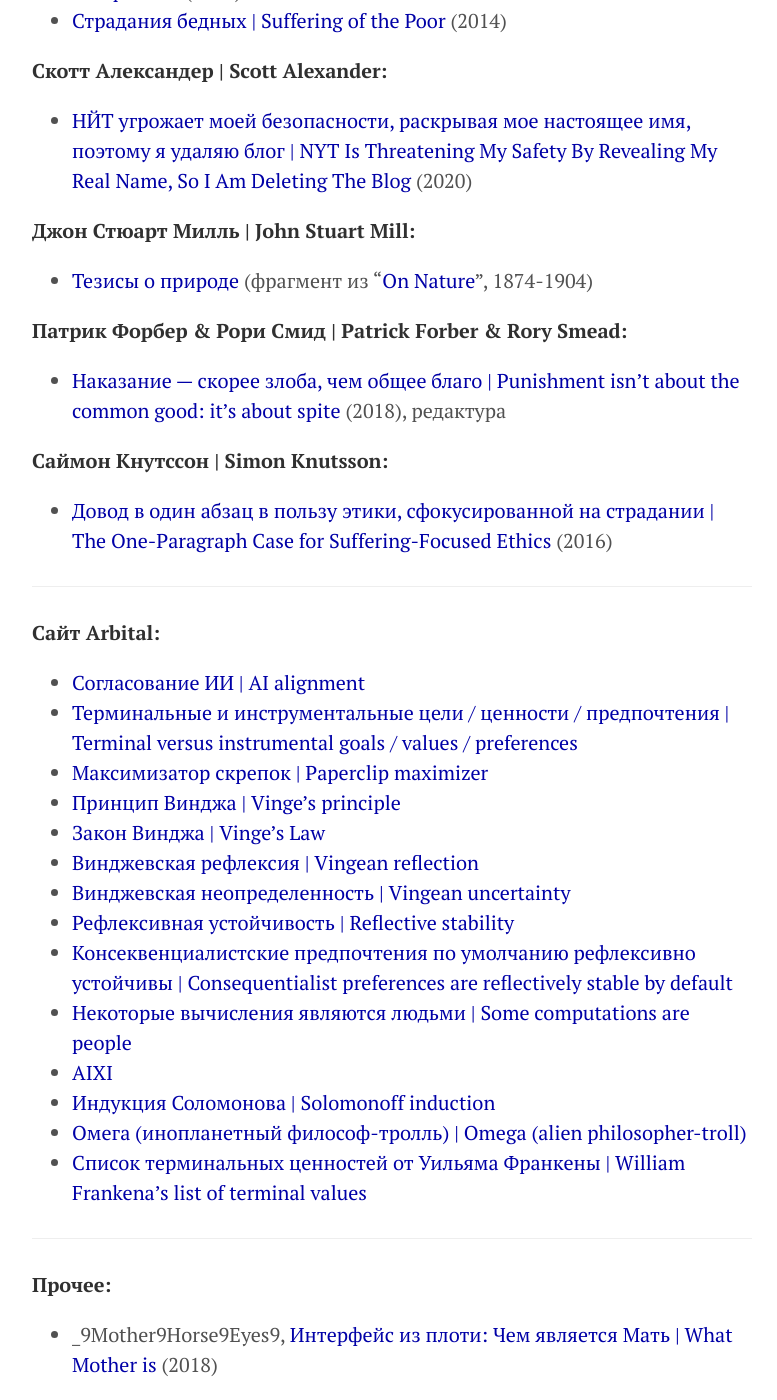
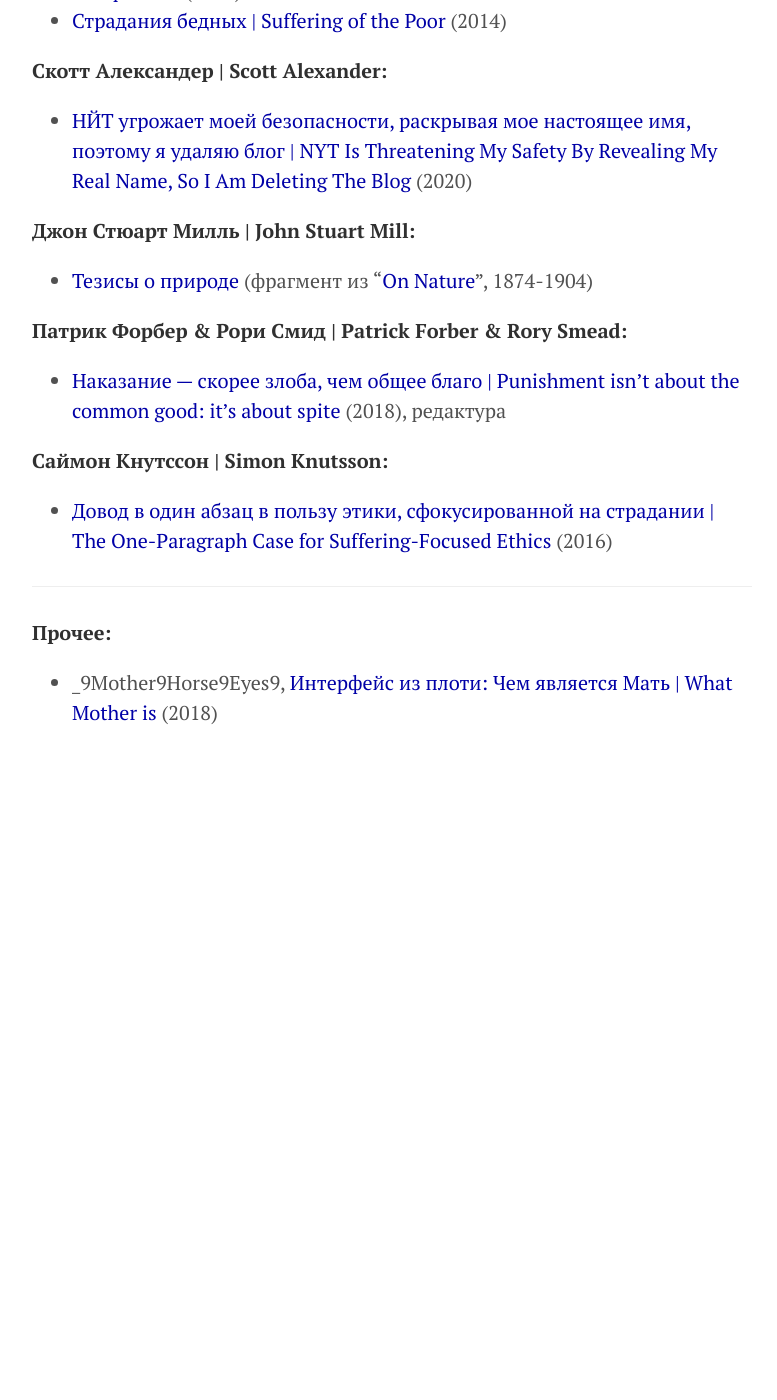
Before and after one commit to KKirdan/kkirdan.github.io, a Jekyll site: the page built from translations/index.md, in a window 1280 px wide and 1400 px high, scrolled down 2933 px. Shown: the whole window, without its empty margins (248-1025 px from the left). Built offline with Jekyll 4.4.1, drawn with Linux system fonts in a browser that asks for light colours; after the commit the page ends 3681 px from its top, so only the background shows below that; some of the changed text lies outside the part shown.

Commit message:
Update index.md

```diff
--- a/translations/index.md
+++ b/translations/index.md
@@ -17,7 +18,6 @@
 * **[Джон Стюарт Милль \| John Stuart Mill](#John_Stuart_Mill)** (1 перевод)
 * **[Патрик Форбер & Рори Смид \| Patrick Forber & Rory Smead](#Patrick_Forber)** (1 редактура)
 * **[Саймон Кнутссон \| Simon Knutsson](#Simon_Knutsson)** (1 перевод)
-* **[Сайт Arbital](#Arbital)** (14 переводов)
 * **[Прочее](#Прочее)** (1 перевод)
 
 ---
@@ -97,25 +97,6 @@
 
 ---
 
-<a id="Arbital"></a>
-**Сайт Arbital:**
-* [Согласование ИИ \| AI alignment](https://arbital-ru.github.io/p/ai_alignment/)
-* [Терминальные и инструментальные цели / ценности / предпочтения \| Terminal versus instrumental goals / values / preferences](https://arbital-ru.github.io/p/terminal_vs_instrumental/)
-* [Максимизатор скрепок \| Paperclip maximizer](https://arbital-ru.github.io/p/paperclip_maximizer/)
-* [Принцип Винджа \| Vinge's principle](https://arbital-ru.github.io/p/Vinge_principle/)
-* [Закон Винджа \| Vinge's Law](https://arbital-ru.github.io/p/Vinge_law/)
-* [Винджевская рефлексия \| Vingean reflection](https://arbital-ru.github.io/p/Vingean_reflection/)
-* [Винджевская неопределенность \| Vingean uncertainty](https://arbital-ru.github.io/p/Vingean_uncertainty/)
-* [Рефлексивная устойчивость \| Reflective stability](https://arbital-ru.github.io/p/reflective_stability/)
-* [Консеквенциалистские предпочтения по умолчанию рефлексивно устойчивы \| Consequentialist preferences are reflectively stable by default](https://arbital-ru.github.io/p/preference_stability/)
-* [Некоторые вычисления являются людьми \| Some computations are people](https://arbital-ru.github.io/p/some_computations_are_people/)
-* [AIXI](https://arbital-ru.github.io/p/AIXI/)
-* [Индукция Соломонова \| Solomonoff induction](https://arbital-ru.github.io/p/solomonoff_induction/)
-* [Омега (инопланетный философ-тролль) \| Omega (alien philosopher-troll)](https://arbital-ru.github.io/p/omega_troll/)
-* [Список терминальных ценностей от Уильяма Франкены \| William Frankena's list of terminal values](https://arbital-ru.github.io/p/frankena_goods/)
-
----
-
 <a id="Прочее"></a>
 **Прочее:**
 * _9Mother9Horse9Eyes9, [Интерфейс из плоти: Чем является Мать \| What Mother is](https://vk.com/@-188637166-flesh-interface-what-mother-is) (2018)
```
Also changed, not shown: other parts of translations/index.md (+1 -0 lines).
